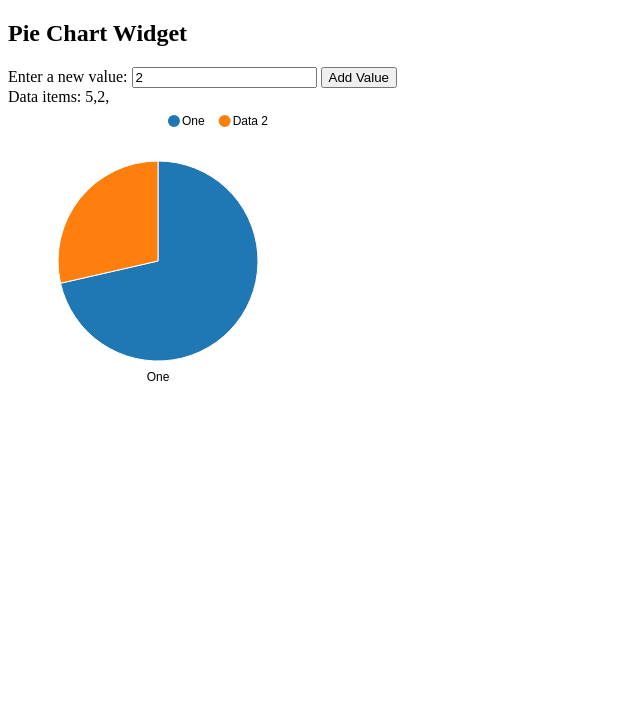
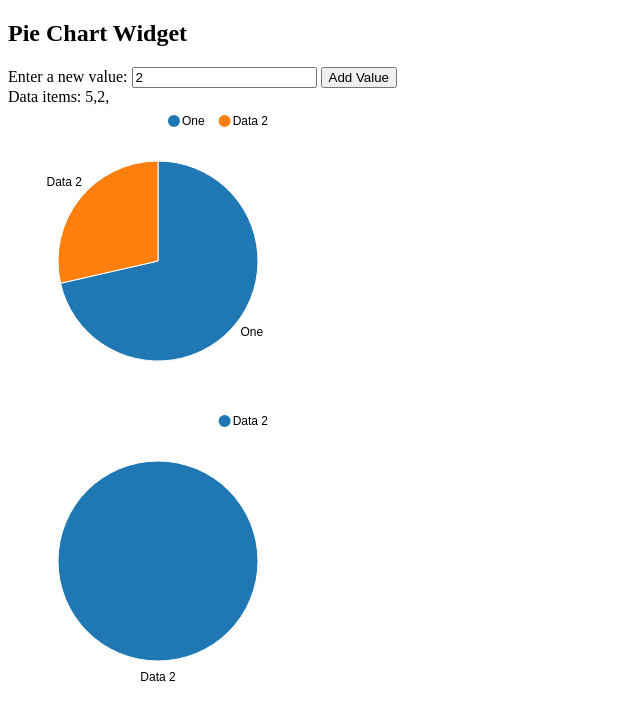
Before and after one commit to robinfhu/angularjs-nvd3, a plain HTML site: page index.html in a window 1280 px wide. Both pictures are taken after a click on the button "Add Value". Shown: the whole page, without its empty margins (0-640 px from the left). Drawn offline with Linux system fonts and the light colour scheme.

Commit message:
Fixed all errors. Added second pie component.

```diff
--- a/app.js
+++ b/app.js
@@ -14,12 +14,19 @@ nvApp.controller('PieChartController', function($scope) {
 	    }
 	  ];
 
+	$scope.pieRandomData = [];
+
 	$scope.count = 2;
 	$scope.addData = function add(dataValue) {
 		console.log('adding: ' + dataValue);
 		$scope.pieData.push({
 			key: 'Data ' + $scope.count,
 			y: dataValue
+		});
+
+		$scope.pieRandomData.push({
+			key: 'Data ' + $scope.count,
+			y: Math.random()
 		});
 
 		$scope.count++;
@@ -44,23 +51,19 @@ nvApp.directive('nvPieChart', function(){
 			chartData: '='
 		},
 		link: function(scope,element,attrs) {
+			element.css('height','300px');
 			var svgElem = element.find('svg')[0];
-			var chart;
 			scope.$watch('chartData', function(newVal,oldVal) {
-				if (chart) {
-					d3.select(svgElem)
-						.datum(newVal)
-						.call(chart);
-				}
+				newChart(newVal);
 			},true);
 
-
+			function newChart(data) {
 				//Call nvd3 to add the chart.
 				nv.addGraph(function() {
 				    var width = attrs.chartWidth,
 				        height = attrs.chartHeight;
 
-			    chart = nv.models.pieChart()
+				    var chart = nv.models.pieChart()
 				        .x(function(d) { return d.key })
 				        .y(function(d) { return d.y })
 				        .color(d3.scale.category10().range())
@@ -68,7 +71,7 @@ nvApp.directive('nvPieChart', function(){
 				        .height(height);
 
 				      d3.select(svgElem)
-			          .datum(scope.chartData)
+				          .datum(data)
 				        .transition().duration(1200)
 				          .attr('width', width)
 				          .attr('height', height)
@@ -78,6 +81,10 @@ nvApp.directive('nvPieChart', function(){
 
 				    return chart;
 				});
+			}
+
+			newChart(scope.chartData);
+
 		}
 	};
 });
--- a/index.html
+++ b/index.html
@@ -31,5 +31,6 @@ text {
   <button ng-click="addData(newValue)">Add Value</button><br/>
   Data items: {{outputData()}}
   <div nv-pie-chart chart-data="pieData" chart-width='300' chart-height='300'></div>
+  <div nv-pie-chart chart-data="pieRandomData" chart-width='300' chart-height='300'></div>
 </div>
 </html>
```
Lines whose indentation alone changed are shown as unchanged.
